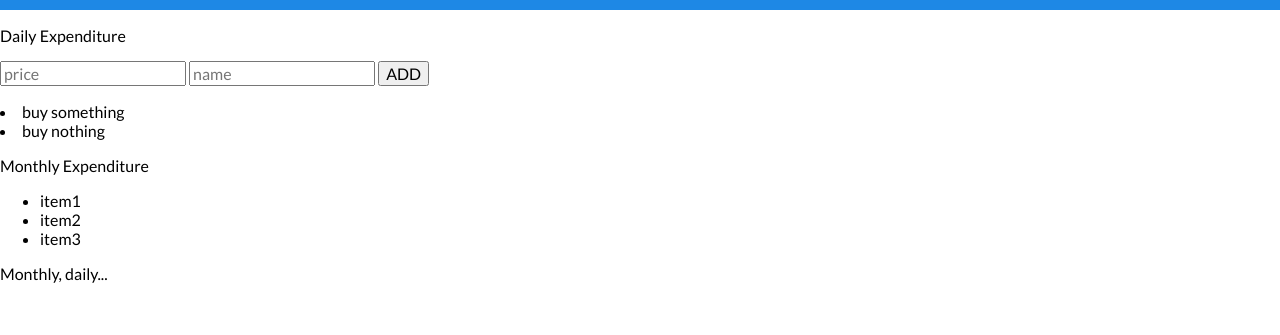
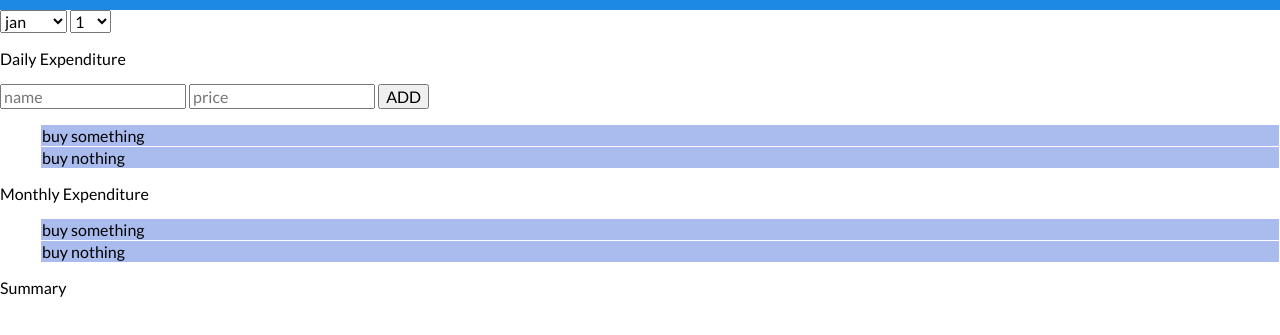
Before and after one commit to SaratMaharjan/buildToLearn, a website: page index.html in a window 1280 px wide. Shown: the part 59-394 px from the top of the page. Drawn offline with Linux system fonts and the light colour scheme.

Commit message:
cleaned up js, added very basic selection options

```diff
--- a/css/main.css
+++ b/css/main.css
@@ -7,7 +7,7 @@ html {
 
 body {
   font-family: Lato, sans-serif;
-  margin: 0;
+  margin: auto;
 }
 
 /**HEADERS**/
@@ -95,3 +95,11 @@ h1 {
 .swap {
   transform: translateX(20%);
 }
+
+/** Body Elements **/
+.itemList li {
+  list-style: none;
+  background-color: #aabbee;
+  margin: 1px;
+  padding: 1px;
+}
--- /dev/null
+++ b/database/personOne.js
@@ -0,0 +1,15 @@
+
+var jan2017 = {
+	"daily": [
+		["buy something", "buy nothing"],
+		["buy something", "buy nothing"],
+		["buy something", "buy nothing"],
+		["buy something", "buy nothing"],
+		["buy something", "buy nothing"]
+	],
+	"monthly":[
+		"buy something",
+		"buy nothing"
+	]
+
+};
--- a/index.html
+++ b/index.html
@@ -12,8 +12,8 @@
         <link href="https://fonts.googleapis.com/css?family=Lato:300i,400,700,900" rel="stylesheet">
         <link href="https://fonts.googleapis.com/css?family=Pacifico" rel="stylesheet">
         <link rel="stylesheet" href="css/normalize.min.css">
+        <link rel="stylesheet" href="css/animate.css">
         <link rel="stylesheet" href="css/main.css">
-        <link rel="stylesheet" href="css/animate.css">
 
         <script src="js/vendor/modernizr-2.8.3-respond-1.4.2.min.js"></script>
     </head>
@@ -35,42 +35,38 @@
 
             <nav class="navbar">
               <div class="hero">
-                <img class="wallet" src="css/images/wallet-128.png" alt="">
+                <img class="wallet" src="css/images/wallet-128.png" alt="Logo">
                 <h1>Shopping Tracker</h1>
               </div>
             </nav>
 
+
+<select id="selectMonth">
+
+</select>
+
+<select id="selectDay">
+
+</select>
+
             <p>Daily Expenditure</p>
+            <input type="" placeholder="name" name="name" >
             <input type="" placeholder="price" name="price" >
-            <input type="" placeholder="name" name="name" >
-            <button>ADD</button>
+            <button id="dailyAdd">ADD</button>
 
             <div id="daily">
-                <ul>
-                    <li>item1</li>
-                    <li>item2</li>
-                    <li>item3</li>
-                </ul>
             </div>
 
             <p>Monthly Expenditure</p>
+            <div id="monthly"></div>
 
-            <div id="monthly">
-
-                <ul>
-                    <li>item1</li>
-                    <li>item2</li>
-                    <li>item3</li>
-                </ul>
-
-            </div>
-            <div id="summary">
-                <p>Monthly, daily...</p>
-            </div>
+            <p>Summary</p>
+            <div id="summary"></div>
 
             </div> <!-- #main -->
         </div> <!-- #main-container -->
 
+        <script src="database/personOne.js"></script>
         <script src="js/main.js"></script>
     </body>
 </html>
--- a/js/main.js
+++ b/js/main.js
@@ -1,29 +1,58 @@
-var days = [1, 2, 3, 4, 5];
 
-var dailyItems = {
-	"one": ["buy something", "buy nothing"],
-	"two": ["buy something", "buy nothing"],
-	"three": ["buy something", "buy nothing"],
-	"four": ["buy something", "buy nothing"],
-	"five": ["buy something", "buy nothing"]
+var currentMonth = "jan";
+var currentDay = 1;
+var months = ["jan", "feb", "march", "april", "may"];
+var daysInMonth = [30, 30, 30, 30];
+
+// get reference to DOM Elements
+var dailyDOM = document.getElementById("daily");
+var monthlyDOM = document.getElementById("monthly");
+var mainSection = document.querySelector('.main-section')
+var wallet = document.querySelector('.wallet');
+var monthDOM = document.querySelector('#selectMonth');
+var dayDOM = document.querySelector('#selectDay');
+
+arrayToHtml( jan2017.daily[currentDay-1], dailyDOM, "itemList" );
+arrayToHtml( jan2017.monthly, monthlyDOM, "itemList" );
+arrayToSelect( months, monthDOM, "monthSelect" );
+
+var contentString = "<select " + "class='daySelect'>";
+for (var i = 1; i <= daysInMonth[0]; i++) {
+	contentString += "<option>" + i + "</option>";
 }
+contentString += "</select>";
+dayDOM.innerHTML = contentString;
 
-var dailyDOM = document.getElementById("daily");
-
-dailyDOM.innerHTML = "<ul>";
-
-for (var i = 0; i < dailyItems.one.length; i++) {
-
-	dailyDOM.innerHTML += "<li>" + dailyItems.one[i] + "</li>";
-
-}
-
-dailyDOM.innerHTML += "</ul>";
+/*
+	Event Listeners
+*/
 
 //menu switching
-var mainSection = document.querySelector('.main-section')
-var wallet = document.querySelector('.wallet')
-
 wallet.addEventListener('click', function() {
 	mainSection.classList.toggle('swap')
 }, false)
+
+
+/*
+	Funtions used repeatedly are added below
+*/
+
+// insert array as list in DOM element
+function arrayToHtml (txtArray, domElement, addClass ) {
+	var contentString = "<ul " + "class='" + addClass + "'>";
+	for (var i = 0; i < txtArray.length; i++) {
+		contentString += "<li>" + txtArray[i] + "</li>";
+	}
+	contentString += "</ul>";
+	domElement.innerHTML = contentString;
+}
+
+// insert array as selection in DOM element
+function arrayToSelect (txtArray, domElement, addClass ) {
+	var contentString = "<select " + "class='" + addClass + "'>";
+	for (var i = 0; i < txtArray.length; i++) {
+		contentString += "<option value ='" + txtArray[i] + "'>" + txtArray[i] + "</option>";
+	}
+	contentString += "</select>";
+	domElement.innerHTML = contentString;
+}
```
